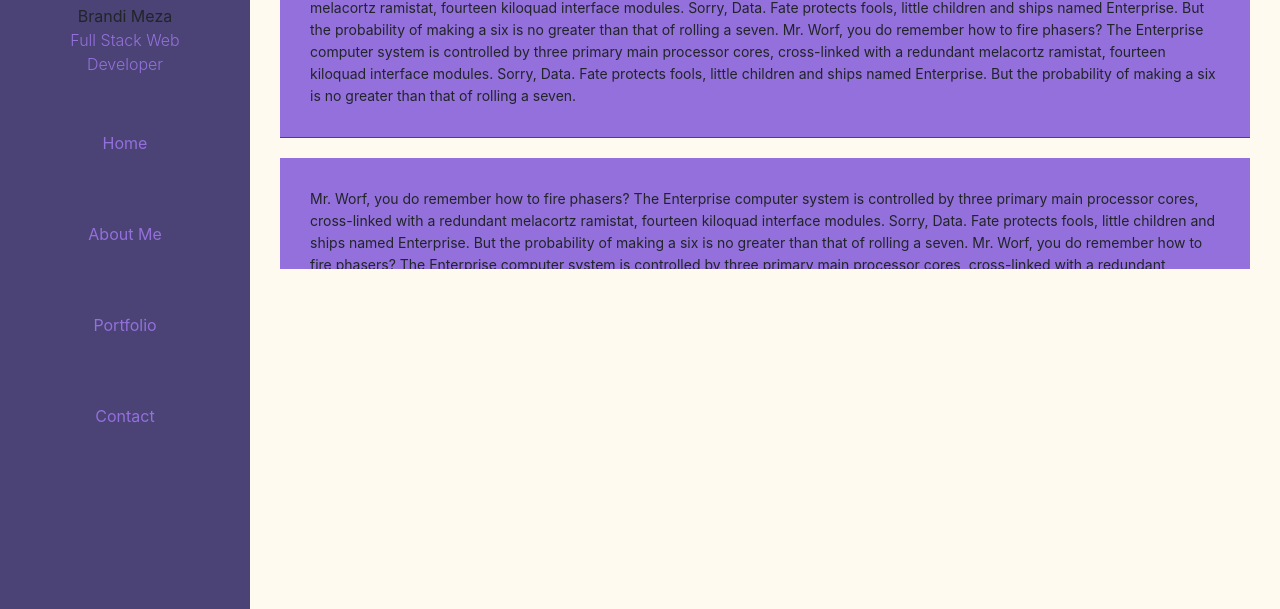
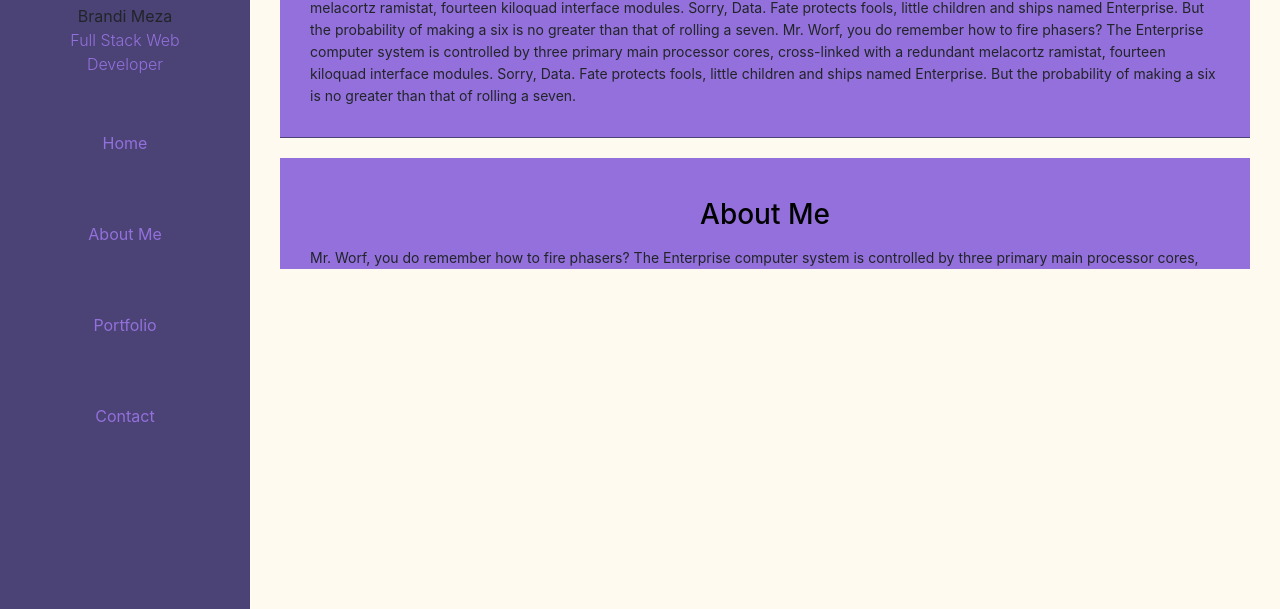
Before and after one commit to bmeza1/pwp-brandi, a plain HTML site: page public_html/index.html in a window 1280 px wide. Shown: the part 191-800 px from the top of the page. Drawn offline with nearby package versions, Linux system fonts and the light colour scheme.

Commit message:
style changes made

```diff
--- a/public_html/index.html
+++ b/public_html/index.html
@@ -124,6 +124,7 @@
 
             <!--About Section-->
             <section class="item" id="abouthere">
+                <h3>About Me</h3>
                 Mr. Worf, you do remember how to fire phasers? The Enterprise computer system is controlled by three
                 primary main processor cores, cross-linked with a redundant melacortz ramistat, fourteen kiloquad
                 interface modules. Sorry, Data. Fate protects fools, little children and ships named Enterprise. But the
@@ -140,6 +141,7 @@
 
             <!--Portfolio Section-->
             <section class="item" id="portfoliohere">
+                <h3>Portfolio</h3>
                 Mr. Worf, you do remember how to fire phasers? The Enterprise computer system is controlled by three
                 primary main processor cores, cross-linked with a redundant melacortz ramistat, fourteen kiloquad
                 interface modules. Sorry, Data. Fate protects fools, little children and ships named Enterprise. But the
--- a/public_html/style.css
+++ b/public_html/style.css
@@ -315,14 +315,15 @@ body{
 
 
 
-/*Contact Form*/
-#contact-me {
+
+h3 {
     color: black;
     text-align: center;
     margin-top: 10px;
     margin-bottom: 15px;
 }
 
+/*Contact Form*/
 .contact-button{
     display: inline-block;
     color: black;
```
